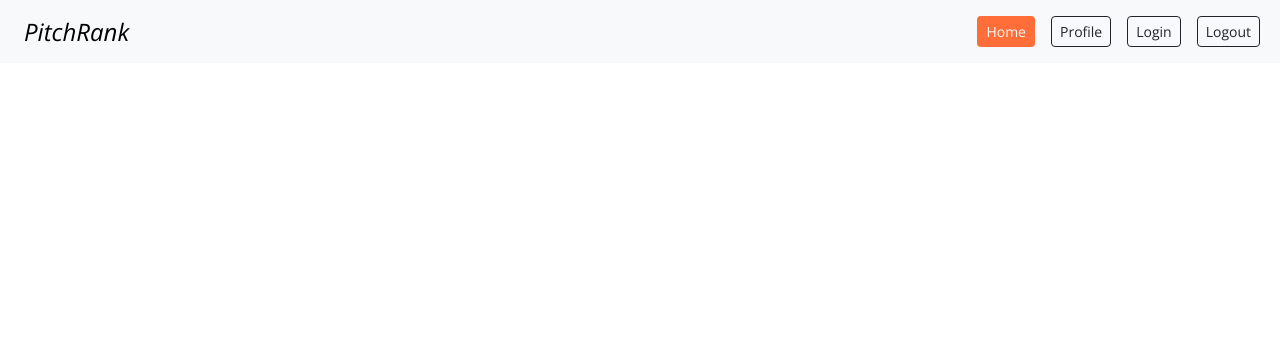
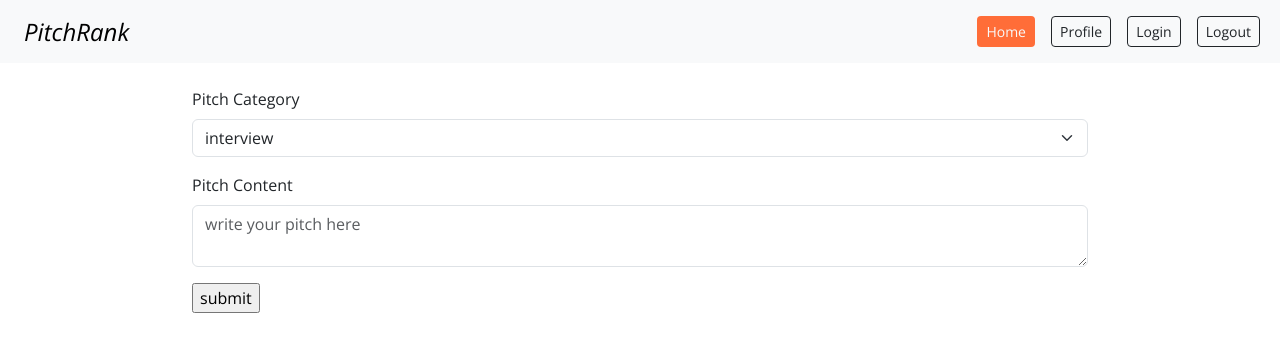
Before and after one commit to Edu58/Flask-Pitches-Webapp, a Flask app: page / in a window 1280 px wide. Shown: the top 352 px of the page. Run offline with Flask 2, Linux system fonts and the light colour scheme; some libraries are stand-ins or nearby versions.

Commit message:
adds pitch form

```diff
--- a/app/__init__.py
+++ b/app/__init__.py
@@ -11,8 +11,9 @@
 
 
 def create_app(configuration):
-    app = Flask(__name__)
+    app = Flask(__name__, instance_relative_config=True)
     app.config.from_object(config_options[configuration])
+    app.config.from_pyfile('config.py')
 
     # login.init_app(app)
 
--- a/app/main/forms.py
+++ b/app/main/forms.py
@@ -0,0 +1,10 @@
+from flask_wtf import FlaskForm
+from wtforms import TextAreaField, SubmitField, SelectField
+from wtforms.validators import DataRequired
+
+
+class NewPitchForm(FlaskForm):
+    category = SelectField('Pitch Category', validators=[DataRequired()],
+                           choices=['interview', 'product', 'promotion', 'pickup line'])
+    pitch = TextAreaField('Pitch Content', validators=[DataRequired()])
+    submit = SubmitField('submit')
--- a/app/main/views.py
+++ b/app/main/views.py
@@ -1,7 +1,9 @@
 from flask import render_template, url_for, redirect
 from . import main
+from .forms import NewPitchForm
 
 
 @main.route('/')
 def index():
-    return render_template('index.html')
+    form = NewPitchForm()
+    return render_template('index.html', form=form)
--- /dev/null
+++ b/app/static/pitch-form.css
@@ -0,0 +1,9 @@
+form {
+margin: auto;
+max-width: 70%;
+}
+
+button-color {
+ background-color: #FF6D38;
+ border: none;
+}
--- a/app/templates/base.html
+++ b/app/templates/base.html
@@ -5,16 +5,18 @@
     <meta name="viewport"
           content="width=device-width, user-scalable=no, initial-scale=1.0, maximum-scale=1.0, minimum-scale=1.0">
     <meta http-equiv="X-UA-Compatible" content="ie=edge">
+    {% block styles %}
     {{ bootstrap.load_css() }}
     <link rel="preconnect" href="https://fonts.googleapis.com">
     <link rel="preconnect" href="https://fonts.gstatic.com" crossorigin>
     <link href="https://fonts.googleapis.com/css2?family=Open+Sans:ital,wght@0,300;0,400;0,500;0,600;0,700;0,800;1,300;1,400;1,500;1,600;1,700;1,800&display=swap"
           rel="stylesheet">
     <link rel="stylesheet" type="text/css" href="{{ url_for('static',filename='base.css') }}">
-    <title>Document</title>
+    {% endblock styles %}
+    <title>{% block title %} {% endblock title %}</title>
 </head>
 <body>
-<nav class="navbar navbar-expand-sm navbar-light bg-light fixed-top">
+<nav class="navbar navbar-expand-sm navbar-light bg-light">
     <div class="container-fluid d-flex justify-content-between">
         <div class="container-fluid d-flex justify-content-between">
             <a class="navbar-brand fs-4 fst-italic fw-normal" href="#">PitchRank</a>
@@ -48,6 +50,7 @@
                 </li>
             </ul>
         </div>
+    </div>
 </nav>
 {% block content %}
 {% endblock content %}
--- a/app/templates/index.html
+++ b/app/templates/index.html
@@ -1,5 +1,17 @@
 {% extends 'base.html' %}
+{% from 'bootstrap5/form.html' import render_field %}
+
+{% block styles %}
+{{ super() }}
+<link rel="stylesheet" type="text/css" href="{{ url_for('static',filename='pitch-form.css') }}">
+{% endblock styles %}
+
+{% block title %} Home {% endblock %}
 
 {% block content %}
-
+<form method="POST" class="mt-4">
+    {{ render_field(form.category) }}
+    {{ render_field(form.pitch, placeholder='write your pitch here') }}
+    {{ render_field(form.submit, button_size='sm', class="btn-success") }}
+</form>
 {% endblock %}
--- a/requirements.txt
+++ b/requirements.txt
@@ -1,15 +1,17 @@
 asgiref==3.2.3
+Bootstrap-Flask==2.0.2
 certifi==2020.4.5.1
 click==7.1.2
 dominate==2.5.1
 Flask==1.1.2
-Flask-Bootstrap==3.3.7.1
+Flask-Login==0.6.1
 Flask-Script==2.0.5
 Flask-WTF==0.14.3
 gunicorn==20.0.4
 itsdangerous==1.1.0
 Jinja2==2.11.2
 MarkupSafe==1.1.1
+pycodestyle==2.6.0
 pyperclip==1.8.0
 pytz==2019.3
 sqlparse==0.3.0
```
Also changed, not shown: 1 other file. Lines whose indentation alone changed are shown as unchanged.
